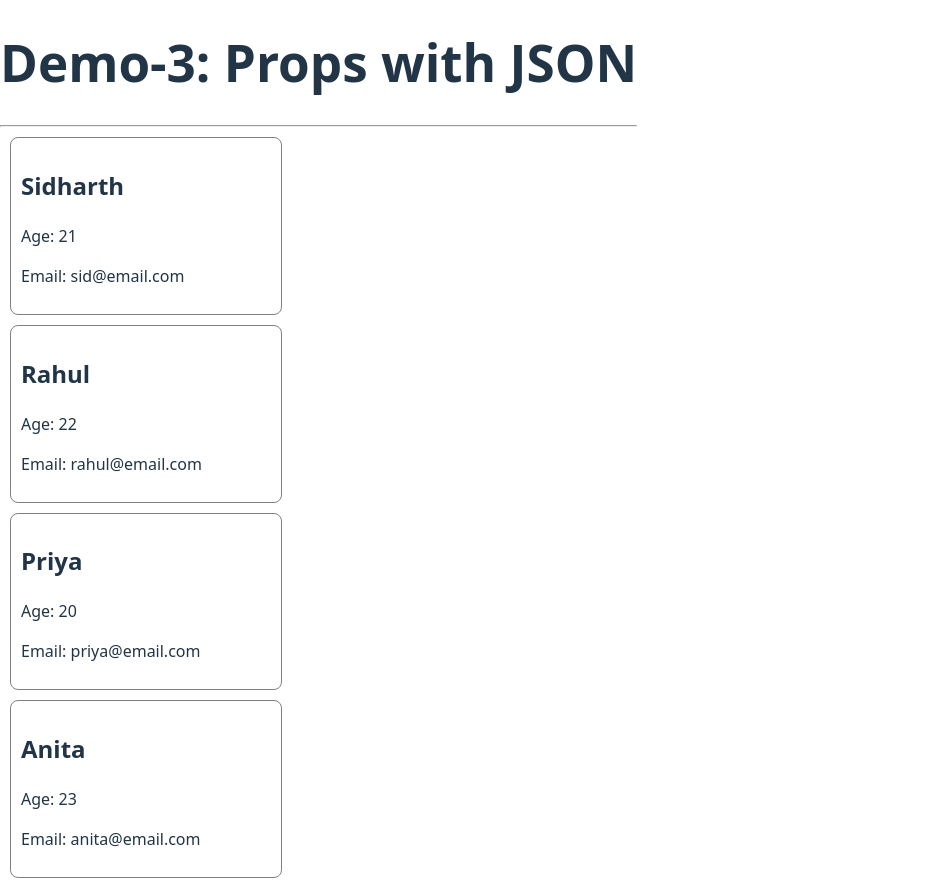
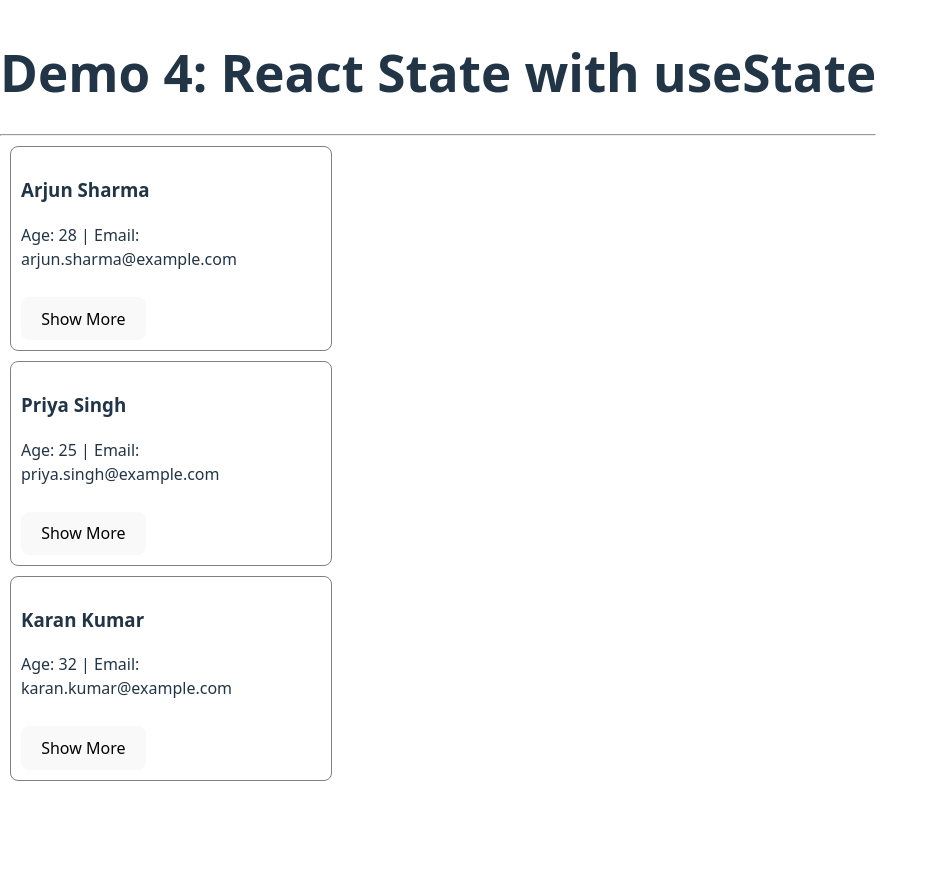
Before and after one commit to thedeorasidharth/react-demos, a React (Vite) app: page / in a window 1280 px wide. Shown: the whole page, without its empty margins (0-939 px from the left). After the commit the page ends 800 px from the top, so only its background shows below. Built offline with nearby package versions, Linux system fonts and the light colour scheme.

Commit message:
Demo-4:React State(useState)

```diff
--- a/public/data.json
+++ b/public/data.json
@@ -1,8 +1,25 @@
 {
   "users": [
-    { "name": "Sidharth", "age": 21, "email": "sid@email.com" },
-    { "name": "Rahul", "age": 22, "email": "rahul@email.com" },
-    { "name": "Priya", "age": 20, "email": "priya@email.com" },
-    { "name": "Anita", "age": 23, "email": "anita@email.com" }
+    {
+      "name": "Arjun Sharma",
+      "age": 28,
+      "email": "arjun.sharma@example.com",
+      "phone": "9876543210",
+      "address": "123, Gandhi Nagar, Delhi"
+    },
+    {
+      "name": "Priya Singh",
+      "age": 25,
+      "email": "priya.singh@example.com",
+      "phone": "9988776655",
+      "address": "456, Nehru Park, Mumbai"
+    },
+    {
+      "name": "Karan Kumar",
+      "age": 32,
+      "email": "karan.kumar@example.com",
+      "phone": "9123456789",
+      "address": "789, Shivaji Road, Bangalore"
+    }
   ]
 }
--- a/src/App.jsx
+++ b/src/App.jsx
@@ -4,20 +4,27 @@ import UserCard from "./UserCard";
 
 function App() {
   const [users, setUsers] = useState([]);
+  const [loading, setLoading] = useState(true);
 
   useEffect(() => {
-    // JSON file se fetch karna
+    setLoading(true);
     fetch("/data.json")
       .then((res) => res.json())
-      .then((data) => setUsers(data.users))
-      .catch((err) => console.log(err));
+      .then((data) => {
+        setUsers(data.users);
+        setLoading(false);
+      })
+      .catch((err) => {
+        console.log(err);
+        setLoading(false);
+      });
   }, []);
 
   return (
     <div>
-      <Header title="Demo-3: Props with JSON" />
+      <Header title="Demo 4: React State with useState" />
 
-      {users.length === 0 ? (
+      {loading ? (
         <p>Loading users...</p>
       ) : (
         users.map((user, index) => (
@@ -26,6 +33,8 @@ function App() {
             name={user.name}
             age={user.age}
             email={user.email}
+            phone={user.phone}
+            address={user.address}
           />
         ))
       )}
--- a/src/UserCard.jsx
+++ b/src/UserCard.jsx
@@ -1,15 +1,41 @@
-function UserCard({ name, age, email }) {
+import { useState } from "react";
+
+function UserCard({ name, age, email, phone, address }) {
+  const [showMore, setShowMore] = useState(false);
+
+  const handleToggleDetails = () => {
+    setShowMore(!showMore);
+  };
+
   return (
-    <div style={{
-      border: "1px solid gray",
-      borderRadius: "8px",
-      padding: "10px",
-      margin: "10px",
-      width: "250px"
-    }}>
-      <h2>{name}</h2>
-      <p>Age: {age}</p>
-      <p>Email: {email}</p>
+    <div
+      style={{
+        border: "1px solid gray",
+        borderRadius: "8px",
+        padding: "10px",
+        margin: "10px",
+        width: "300px",
+      }}
+    >
+      <h3>{name}</h3>
+      <p>
+        Age: {age} | Email: {email}
+      </p>
+
+      {showMore && (
+        <div style={{ marginTop: "10px" }}>
+          <p>
+            Phone: {phone}
+          </p>
+          <p>
+            Address: {address}
+          </p>
+        </div>
+      )}
+
+      <button onClick={handleToggleDetails} style={{ marginTop: "10px" }}>
+        {showMore ? "Show Less" : "Show More"}
+      </button>
     </div>
   );
 }
```
